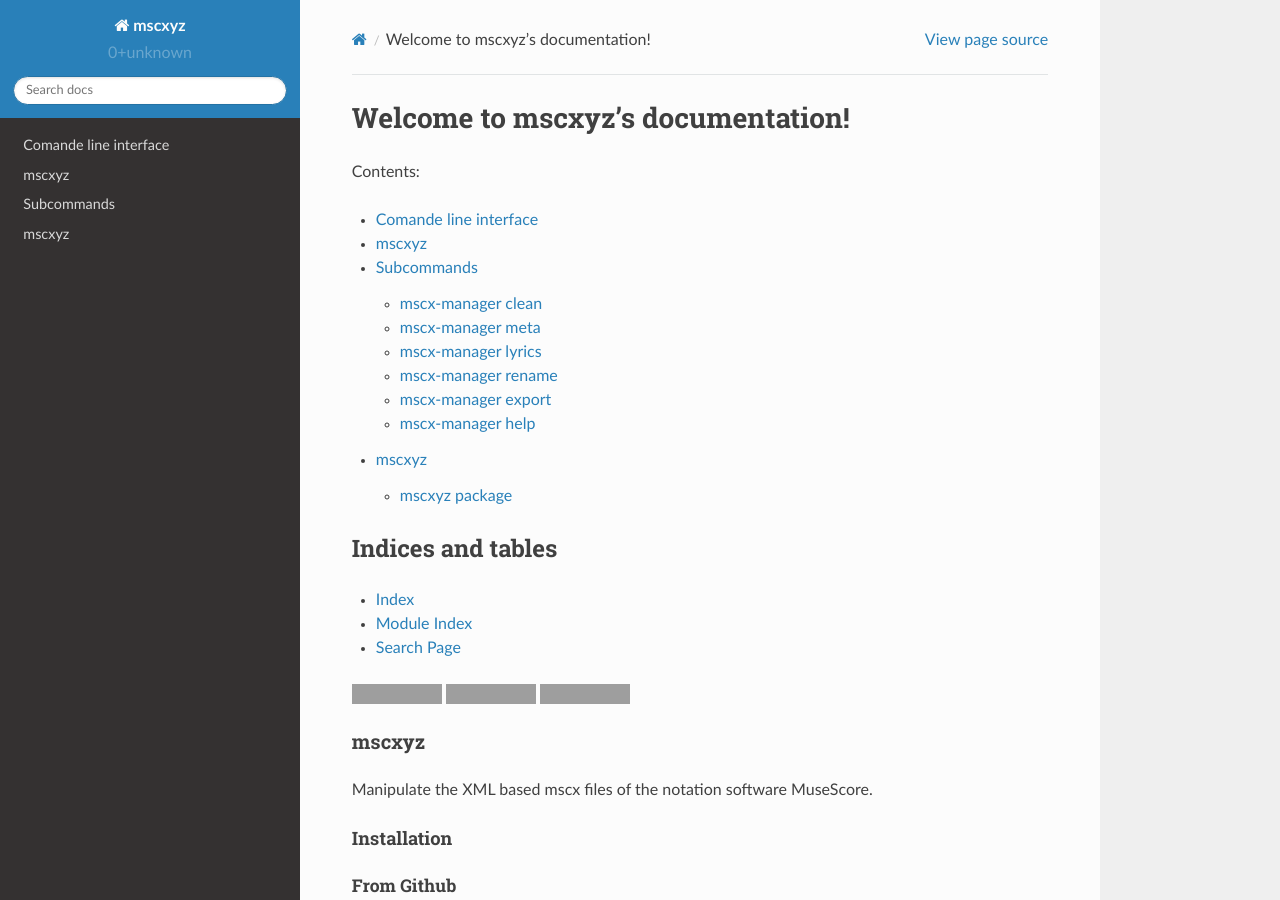
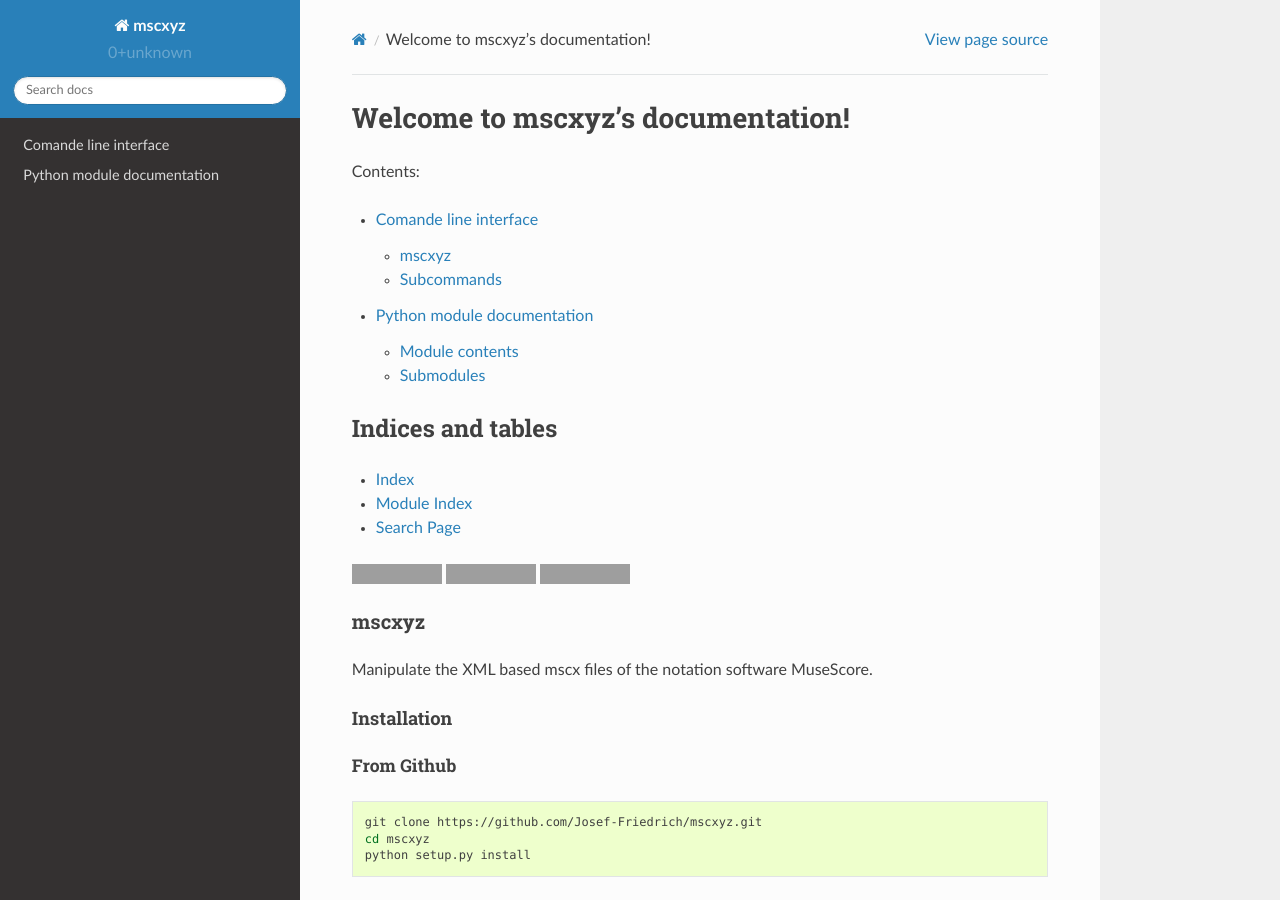
Before and after one commit to Josef-Friedrich/mscxyz, a Sphinx documentation site: the page built from doc/source/index.rst, in a window 1280 px wide and 900 px high. Built offline with Sphinx 7.4.7 and the Read the Docs theme 2.0.0, drawn with Linux system fonts in a browser that asks for light colours; grey boxes are pictures that could not be loaded.

Commit message:
Refactor docs

```diff
--- a/_generate-readme.py
+++ b/_generate-readme.py
@@ -21,8 +21,9 @@
 sphinx = open_file('doc', 'source', 'cli.rst')
 
 sphinx_header = (
+    '**********************\n',
     'Comande line interface\n',
-    '======================\n',
+    '**********************\n',
     '\n',
     '.. code-block:: text\n',
     '\n',
--- a/doc/source/cli.rst
+++ b/doc/source/cli.rst
@@ -1,5 +1,6 @@
+**********************
 Comande line interface
-======================
+**********************
 
 .. code-block:: text
 
--- a/doc/source/modules.rst
+++ b/doc/source/modules.rst
@@ -1,7 +1,45 @@
-mscxyz
-======
+Python module documentation
+===========================
 
-.. toctree::
-   :maxdepth: 4
+Module contents
+---------------
 
-   mscxyz
+.. automodule:: mscxyz
+
+Submodules
+----------
+
+mscxyz.cli module
+^^^^^^^^^^^^^^^^^
+
+.. automodule:: mscxyz.cli
+
+mscxyz.lyrics module
+^^^^^^^^^^^^^^^^^^^^
+
+.. automodule:: mscxyz.lyrics
+
+mscxyz.meta module
+^^^^^^^^^^^^^^^^^^
+
+.. automodule:: mscxyz.meta
+
+mscxyz.rename module
+^^^^^^^^^^^^^^^^^^^^
+
+.. automodule:: mscxyz.rename
+
+mscxyz.score_file_classes module
+^^^^^^^^^^^^^^^^^^^^^^^^^^^^^^^^
+
+.. automodule:: mscxyz.score_file_classes
+
+mscxyz.settings module
+^^^^^^^^^^^^^^^^^^^^^^
+
+.. automodule:: mscxyz.settings
+
+mscxyz.utils module
+^^^^^^^^^^^^^^^^^^^
+
+.. automodule:: mscxyz.utils
--- a/doc/source/mscxyz.rst
+++ /dev/null
@@ -1,40 +0,0 @@
-mscxyz package
-==============
-
-Module contents
----------------
-
-.. automodule:: mscxyz
-
-Submodules
-----------
-
-mscxyz.score_file_classes module
-^^^^^^^^^^^^^^^^^^^^^^^^^^^^^^^^
-
-.. automodule:: mscxyz.score_file_classes
-
-mscxyz.lyrics module
-^^^^^^^^^^^^^^^^^^^^
-
-.. automodule:: mscxyz.lyrics
-
-mscxyz.meta module
-^^^^^^^^^^^^^^^^^^
-
-.. automodule:: mscxyz.meta
-
-mscxyz.cli module
-^^^^^^^^^^^^^^^^^
-
-.. automodule:: mscxyz.cli
-
-mscxyz.rename module
-^^^^^^^^^^^^^^^^^^^^
-
-.. automodule:: mscxyz.rename
-
-mscxyz.utils module
-^^^^^^^^^^^^^^^^^^^
-
-.. automodule:: mscxyz.utils
```
